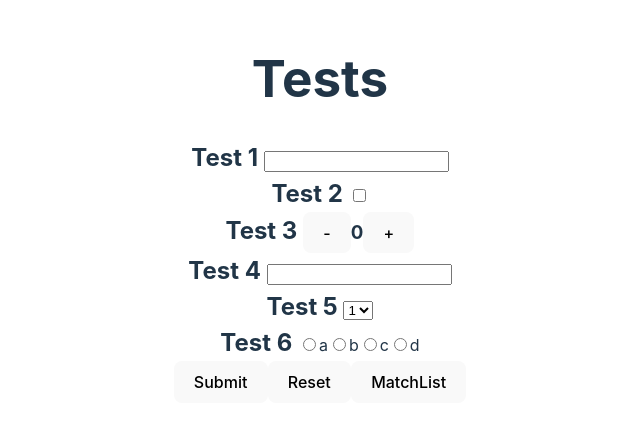
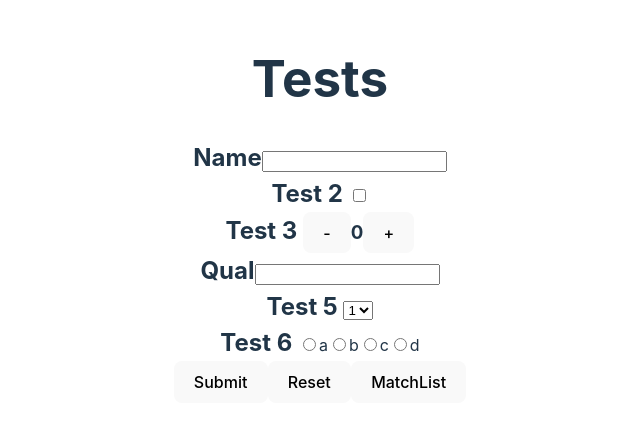
Before and after one commit to GreenBlitz/Scouting2024, a React (Vite) app in the folder vite-project/: page / in a window 1280 px wide. Shown: the part 191-618 px from the top of the page, without its empty margins (320-960 px from the left). Built offline with nearby package versions, Linux system fonts and the light colour scheme.

Commit message:
Yoni - started work on retrieveing

```diff
--- a/vite-project/package.json
+++ b/vite-project/package.json
@@ -13,6 +13,7 @@
     "qrcode": "^1.5.4",
     "qrcode.react": "^4.0.1",
     "react": "^18.3.1",
+    "react-collapsible": "^2.10.0",
     "react-dom": "^18.3.1",
     "react-qr-code": "^2.0.15",
     "react-router-dom": "^6.26.2"
--- a/vite-project/src/scouter/MatchList.tsx
+++ b/vite-project/src/scouter/MatchList.tsx
@@ -1,12 +1,30 @@
 import { useLocation, useNavigate } from "react-router-dom";
+import Collapsible from "react-collapsible";
+import { useState } from "react";
+import QRCodeGenerator from "../components/QRCode-Generator";
 
 interface MatchListProps {}
 
 const MatchList: React.FC<MatchListProps> = ({}) => {
   const location = useLocation();
   const navigate = useNavigate();
+  const [matches] = useState<Record<string, string>[]>([]);
+  const latestMatch = location.state;
+  if (latestMatch?.["Qual"]) {
+    matches.push(latestMatch);
+    localStorage.setItem(
+      `Matches/${latestMatch["Qual"]}`,
+      JSON.stringify(latestMatch)
+    );
+  }
+
   return (
     <>
+      {matches.map((match) => (
+        <Collapsible trigger={match["Qual"]}>
+          <QRCodeGenerator text={JSON.stringify(match)} />
+        </Collapsible>
+      ))}
       <button type="button" onClick={() => navigate("/")}>
         Scout Game
       </button>
--- a/vite-project/src/scouter/ScouterApp.tsx
+++ b/vite-project/src/scouter/ScouterApp.tsx
@@ -17,6 +17,7 @@ function ScouterApp() {
       formValues[key] = value.toString();
     }
     setFormData(formValues);
+    sessionStorage.clear();
   }
 
   function handleReset() {
@@ -33,10 +34,10 @@ function ScouterApp() {
   return (
     <form onSubmit={handleSubmit} onReset={handleReset}>
       <h1 className="scouter-tab">Tests</h1>
-      <ScouterQuery queryType="text" name="Test 1 " />
+      <ScouterQuery queryType="text" name="Name" />
       <ScouterQuery queryType="checkbox" name="Test 2 " />
       <ScouterQuery queryType="counter" name="Test 3 " />
-      <ScouterQuery queryType="number" name="Test 4 " />
+      <ScouterQuery queryType="number" name="Qual" />
       <ScouterQuery queryType="list" name="Test 5 " list={["1", "2", "3"]} />
       <ScouterQuery
         queryType="radio"
```
Also changed, not shown: 1 other file (tests, documents, lock files or other folders).
